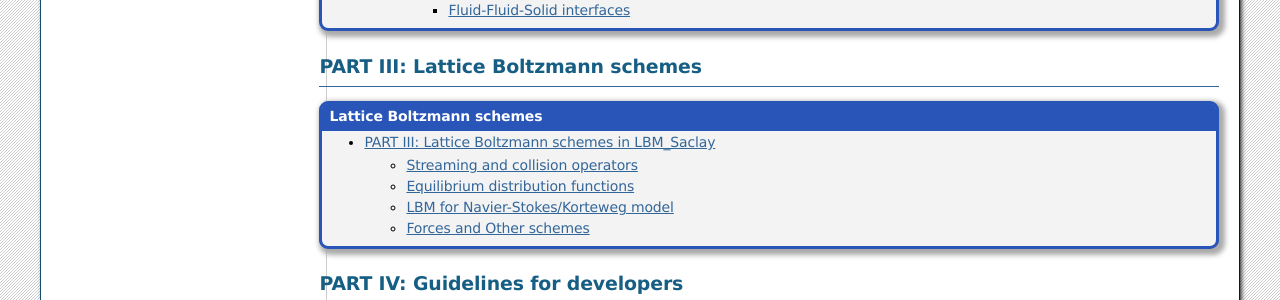
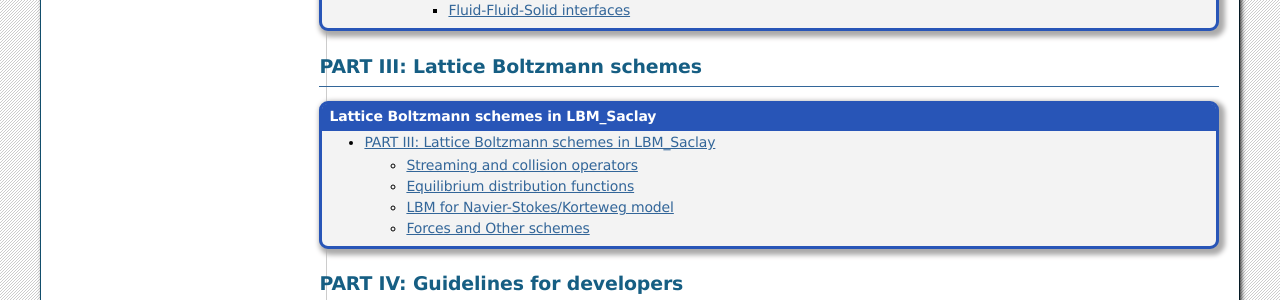
Before and after one commit to cea-lbm-saclay/LBM_Saclay_Documentation, a Sphinx documentation site: the page built from doc/index.rst, in a window 1280 px wide and 900 px high, scrolled down 2654 px. Shown: the part 152-452 px from the top of the window. Built offline with Sphinx 7.4.7, drawn with Linux system fonts in a browser that asks for light colours.

Commit message:
Update course

```diff
--- a/doc/index.rst
+++ b/doc/index.rst
@@ -235,7 +235,7 @@ Welcome to LBM_Saclay's documentation (last update |today|)
 **PART III: Lattice Boltzmann schemes**
 ***************************************
 
-.. admonition:: Lattice Boltzmann schemes
+.. admonition:: Lattice Boltzmann schemes in LBM_Saclay
    :class: caution
 
    .. toctree::
```
